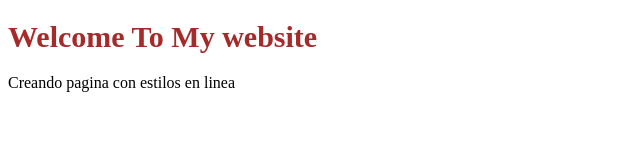
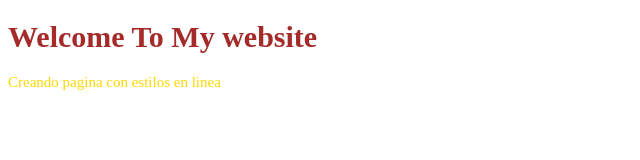
Before and after one commit to bjimenez10/Laboratorio8, a plain HTML site: page index.html in a window 1280 px wide. Shown: the whole page, without its empty margins (0-640 px from the left). Drawn offline with Linux system fonts and the light colour scheme.

Commit message:
cambio al estilo del p

```diff
--- a/index.html
+++ b/index.html
@@ -7,7 +7,7 @@
 </head>
 <body>
     <h1 style="color:brown; font-size: 30px;">Welcome To My website</h1>
-    <p>Creando pagina con estilos en linea</p>
+    <p style="color: gold; font-size: 15px;">Creando pagina con estilos en linea</p>
 
 </body>
 </html>
```
